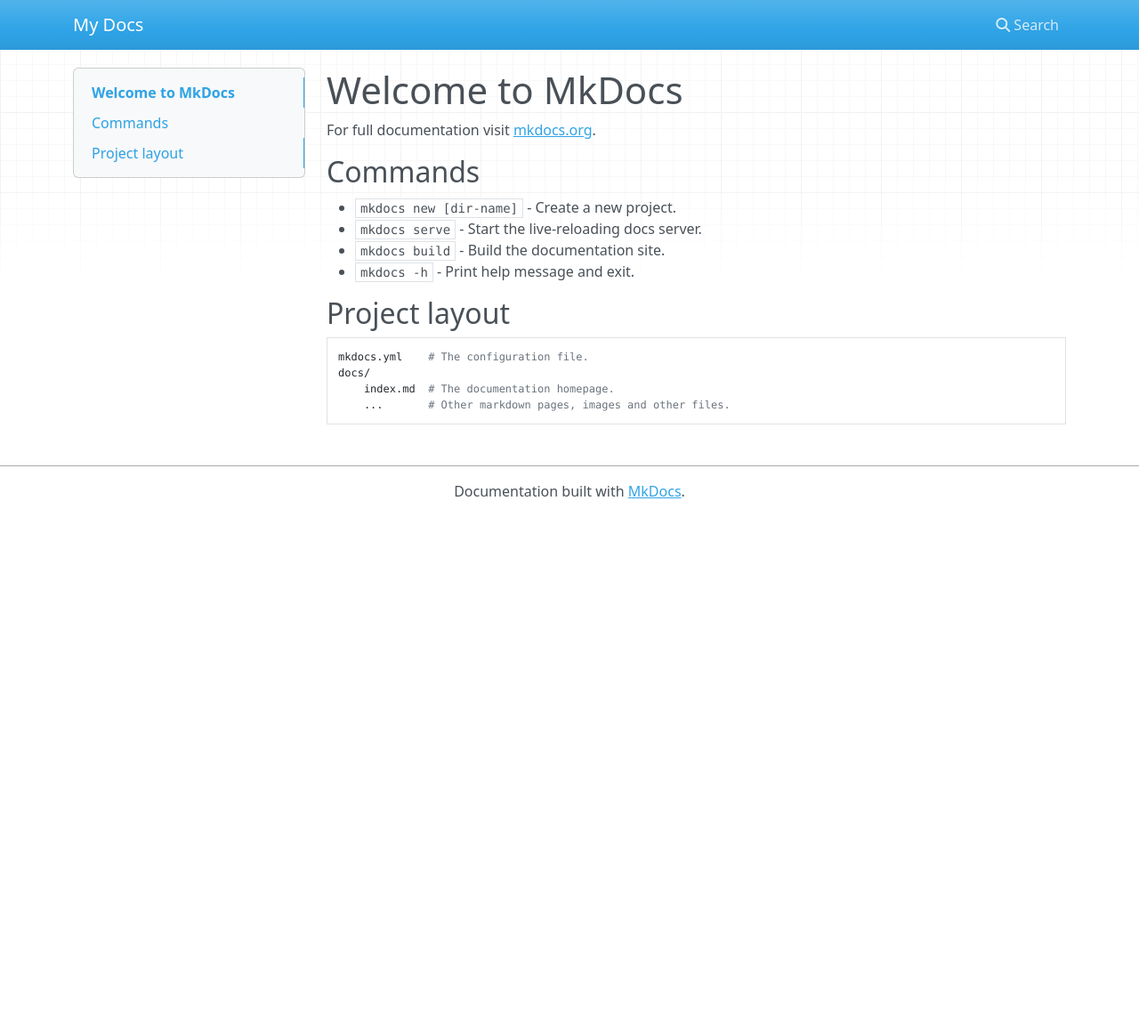
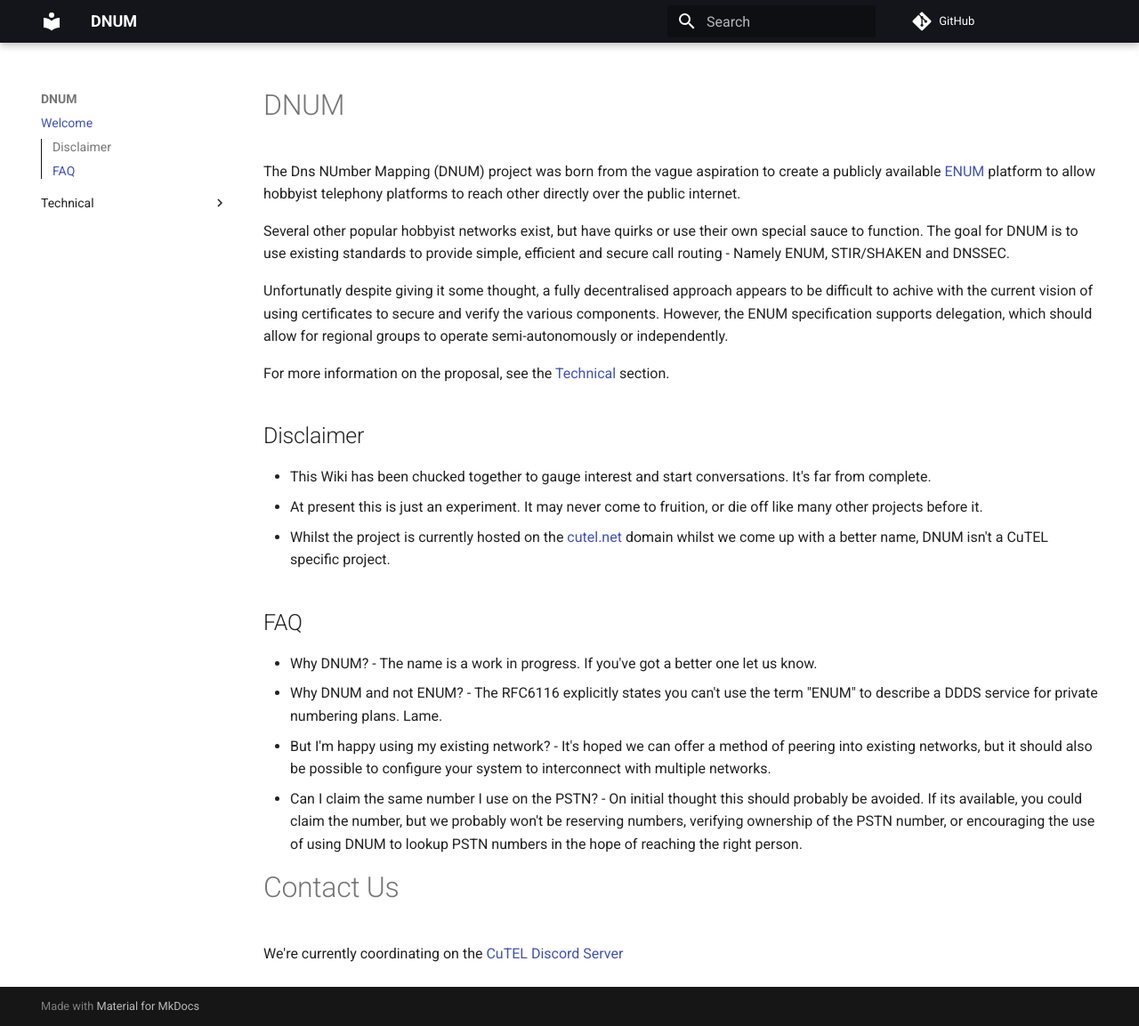
Before and after one commit to cu-telecom/DNUM-Wiki, an MkDocs documentation site: the page built from docs/index.md, in a window 1280 px wide and 1153 px high. Shown: the whole window at 89% size. Built offline with MkDocs 1.6.1 and Material for MkDocs 9.7.7, drawn with Linux system fonts in a browser that asks for light colours; nearby versions of some CDN libraries; comment, search, counter and statistics services are not loaded.

Commit message:
First go at adding some content

```diff
--- a/docs/index.md
+++ b/docs/index.md
@@ -1,17 +1,26 @@
-# Welcome to MkDocs
+# DNUM
 
-For full documentation visit [mkdocs.org](https://www.mkdocs.org).
+The Dns NUmber Mapping (DNUM) project was born from the vague aspiration to create a publicly available [ENUM](https://datatracker.ietf.org/doc/html/rfc6116) platform to allow hobbyist telephony platforms to reach other directly over the public internet.
 
-## Commands
+Several other popular hobbyist networks exist, but have quirks or use their own special sauce to function. The goal for DNUM is to use existing standards to provide simple, efficient and secure call routing - Namely ENUM, STIR/SHAKEN and DNSSEC.
 
-* `mkdocs new [dir-name]` - Create a new project.
-* `mkdocs serve` - Start the live-reloading docs server.
-* `mkdocs build` - Build the documentation site.
-* `mkdocs -h` - Print help message and exit.
+Unfortunatly despite giving it some thought, a fully decentralised approach appears to be difficult to achive with the current vision of using certificates to secure and verify the various components. However, the ENUM specification supports delegation, which should allow for regional groups to operate semi-autonomously or independently.
 
-## Project layout
+For more information on the proposal, see the [Technical](./technical/index.md) section.
 
-    mkdocs.yml    # The configuration file.
-    docs/
-        index.md  # The documentation homepage.
-        ...       # Other markdown pages, images and other files.
+## Disclaimer
+
+* This Wiki has been chucked together to gauge interest and start conversations. It's far from complete.
+* At present this is just an experiment. It may never come to fruition, or die off like many other projects before it.
+* Whilst the project is currently hosted on the [cutel.net](https://cutel.net) domain whilst we come up with a better name, DNUM isn't a CuTEL specific project.
+
+## FAQ
+
+* Why DNUM? - The name is a work in progress. If you've got a better one let us know.
+* Why DNUM and not ENUM? - The RFC6116 explicitly states you can't use the term "ENUM" to describe a DDDS service for private numbering plans. Lame.
+* But I'm happy using my existing network? - It's hoped we can offer a method of peering into existing networks, but it should also be possible to configure your system to interconnect with multiple networks.
+* Can I claim the same number I use on the PSTN? - On initial thought this should probably be avoided. If its available, you could claim the number, but we probably won't be reserving numbers, verifying ownership of the PSTN number, or encouraging the use of using DNUM to lookup PSTN numbers in the hope of reaching the right person.
+
+# Contact Us
+
+We're currently coordinating on the [CuTEL Discord Server](https://t.co/AixzjCUT9t)
--- a/mkdocs.yml
+++ b/mkdocs.yml
@@ -1 +1,28 @@
-site_name: My Docs
+site_name: DNUM
+site_url: https://dnum.cutel.net
+repo_url: https://github.com/cu-telecom/dnum-wiki
+nav:
+  - Welcome: index.md
+  - Technical:
+    - technical/index.md
+    - technical/routing.md
+    - technical/verification.md
+    - technical/encryption.md
+markdown_extensions:
+  - pymdownx.tilde
+  - attr_list
+  - md_in_html
+plugins:
+  - search
+theme:
+  name: material
+  #logo: assets/logo-light.svg
+  #favicon: assets/logo-dark.svg
+  palette:
+    primary: black
+  features:
+    - toc.integrate
+    - navigation.top
+    - navigation.indexes
+    #- navigation.expand
+  #custom_dir: ./overrides
```
Also changed, not shown: docs/technical/encryption.md (added, +11 -0 lines), docs/technical/index.md (added, +3 -0 lines), docs/technical/numbering.md (added, +9 -0 lines), docs/technical/routing.md (added, +9 -0 lines), docs/technical/verification.md (added, +7 -0 lines).
